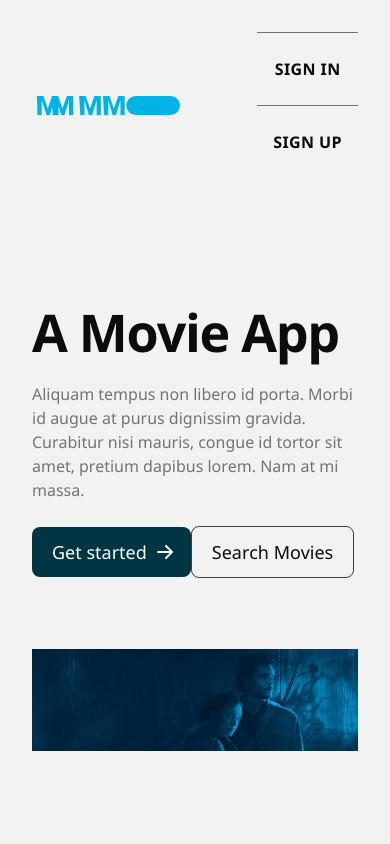
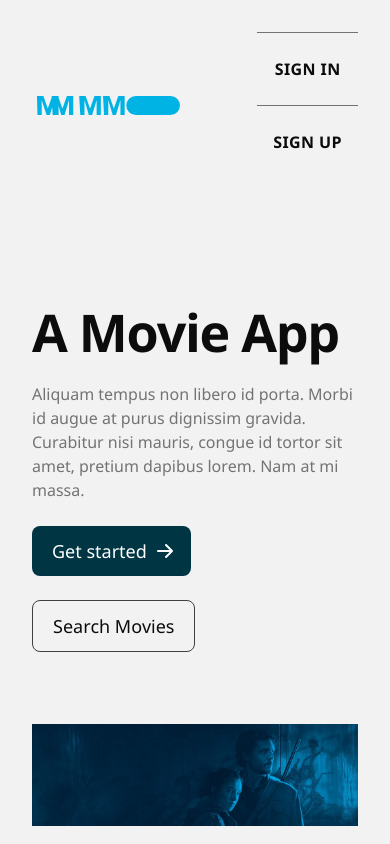
Before and after one commit to antoniofelices/movies, a React (Vite) app: page / in a window 390 px wide. Shown: the top 844 px of the page. Built offline with nearby package versions, Linux system fonts and the light colour scheme; no server answers.

Commit message:
Change links to button frontpage, refact button component

```diff
--- a/src/components/base/Button.tsx
+++ b/src/components/base/Button.tsx
@@ -7,6 +7,8 @@ const Button = ({
     text,
     url,
     variant,
+    icon,
+    orientationIcon,
     type = 'button',
 }: ButtonProps) => {
     const individualClasses = classes ? classes : ''
@@ -26,6 +28,34 @@ const Button = ({
                 type={type}
             >
                 {url ? <Link to={url}>{text}</Link> : <>{text}</>}
+                {icon && orientationIcon === 'right' && (
+                    <svg
+                        className="w-5 h-5 ml-2 -mr-1"
+                        fill="currentColor"
+                        viewBox="0 0 20 20"
+                        xmlns="http://www.w3.org/2000/svg"
+                    >
+                        <path
+                            fillRule="evenodd"
+                            d="M10.293 3.293a1 1 0 011.414 0l6 6a1 1 0 010 1.414l-6 6a1 1 0 01-1.414-1.414L14.586 11H3a1 1 0 110-2h11.586l-4.293-4.293a1 1 0 010-1.414z"
+                            clipRule="evenodd"
+                        ></path>
+                    </svg>
+                )}
+                {icon && orientationIcon === 'left' && (
+                    <svg
+                        className="w-3 h-3"
+                        fill="currentColor"
+                        viewBox="0 0 20 20"
+                        xmlns="http://www.w3.org/2000/svg"
+                    >
+                        <path
+                            fillRule="evenodd"
+                            d="M9.707 3.293a1 1 0 00-1.414 0l-6 6a1 1 0 000 1.414l6 6a1 1 0 001.414-1.414L5.414 11H17a1 1 0 100-2H5.414l4.293-4.293a1 1 0 000-1.414z"
+                            clipRule="evenodd"
+                        ></path>
+                    </svg>
+                )}
             </button>
         </>
     )
--- a/src/components/base/ButtonBack.tsx
+++ b/src/components/base/ButtonBack.tsx
@@ -6,9 +6,9 @@ const ButtonBack = () => {
     const backHandler = () => {
         router.history.back()
     }
+
     return (
         <button onClick={backHandler} className="flex gap-2 items-center mt-8">
-            {' '}
             <svg
                 className="w-3 h-3"
                 fill="currentColor"
--- a/src/components/base/ErrorApi.tsx
+++ b/src/components/base/ErrorApi.tsx
@@ -1,7 +1,9 @@
 const ErrorApi = ({ message }: { message: string }) => {
     return (
         <div className="grid h-screen place-items-center">
-            <h1>Sorry about this</h1>
+            <h1>
+                Sorry about this, but I'm afraid there is nothing more I can do.
+            </h1>
             <p>Error: {message}</p>
         </div>
     )
--- a/src/components/sections/Hero.tsx
+++ /dev/null
@@ -1,42 +0,0 @@
-import Button from '@components/base/Button'
-import type { HeroSectionProps } from '@/types/interfaces'
-
-const Hero = ({
-    classes,
-    content,
-    image,
-}: {
-    classes?: string
-    content: HeroSectionProps
-    image?: string
-}) => {
-    const individualClasses = classes ? classes : ''
-
-    return (
-        <section
-            id="hero"
-            className={`@container/header relative py-11 ${individualClasses}`}
-        >
-            <div className="hero-container grid lg:grid-cols-2 lg:gap-(--spacing-7) lg:text-center">
-                <div className="hero-text order-2 lg:order-1">
-                    <div className="flex justify-center gap-2 lg:justify-start">
-                        {content.textButton && (
-                            <Button
-                                type="button"
-                                classes={`lg:px-6`}
-                                text={content.textButton}
-                            />
-                        )}
-                    </div>
-                </div>
-                {image && (
-                    <figure className="hero-image order-1 lg:order-2">
-                        <img src={image} alt={content.altimage} />
-                    </figure>
-                )}
-            </div>
-        </section>
-    )
-}
-
-export default Hero
--- a/src/pages/Error.tsx
+++ b/src/pages/Error.tsx
@@ -1,20 +1,26 @@
 import Container from '@components/base/Container'
-import allData from '@/data/pages/error'
+import content from '@/data/pages/error'
 import pictureColleDelleFinestre from '@/assets/images/error404-finestre.webp'
 import { Link } from '@tanstack/react-router'
 
 function Error404() {
     return (
         <Container>
-            <img src={pictureColleDelleFinestre} alt={allData.altimage} />
+            <h1 className="max-w-2xl my-4 text-4xl font-extrabold tracking-tight leading-none md:text-5xl xl:text-6xl">
+                {content.title}
+            </h1>
+            <p className="max-w-2xl my-6 font-light text-gray-500 lg:mb-8 md:text-lg lg:text-xl dark:text-gray-400">
+                {content.textIntro}
+            </p>
             <ul>
                 <li>
                     <Link to="/">Front Page</Link>
                 </li>
                 <li>
-                    <Link to="/">Login</Link>
+                    <Link to="/sign-in">Login</Link>
                 </li>
             </ul>
+            <img src={pictureColleDelleFinestre} alt={content.altimage} />
         </Container>
     )
 }
--- a/src/pages/Index.tsx
+++ b/src/pages/Index.tsx
@@ -1,7 +1,7 @@
 import content from '@/data/pages/index'
 import Container from '@components/base/Container'
-import { Link } from '@tanstack/react-router'
 import imageRandom from '@/assets/images/the-last-of-us.webp'
+import Button from '@/components/base/Button'
 
 const Index = () => {
     return (
@@ -15,30 +15,18 @@ const Index = () => {
                         <p className="max-w-2xl my-6 font-light text-gray-500 lg:mb-8 md:text-lg lg:text-xl dark:text-gray-400">
                             {content.textIntro}
                         </p>
-                        <Link
-                            to="/sign-in"
-                            className="inline-flex items-center justify-center px-5 py-3 mb-6 lg:mb-0 lg:mr-3 text-base font-medium text-center text-white rounded-lg bg-blue-700 hover:bg-blue-500 focus:ring-4 focus:ring-blue-300 dark:focus:ring-blue-900"
-                        >
-                            {content.textButtonSignIn}
-                            <svg
-                                className="w-5 h-5 ml-2 -mr-1"
-                                fill="currentColor"
-                                viewBox="0 0 20 20"
-                                xmlns="http://www.w3.org/2000/svg"
-                            >
-                                <path
-                                    fillRule="evenodd"
-                                    d="M10.293 3.293a1 1 0 011.414 0l6 6a1 1 0 010 1.414l-6 6a1 1 0 01-1.414-1.414L14.586 11H3a1 1 0 110-2h11.586l-4.293-4.293a1 1 0 010-1.414z"
-                                    clipRule="evenodd"
-                                ></path>
-                            </svg>
-                        </Link>
-                        <Link
-                            to="/movie/list"
-                            className="inline-flex items-center justify-center px-5 py-3 text-base font-medium text-center text-gray-900 border border-gray-700 rounded-lg hover:bg-blue-300 focus:ring-4 focus:ring-gray-100 dark:text-white dark:border-gray-700 dark:hover:bg-blue-300 dark:hover:text-blue-900 dark:focus:ring-blue-300"
-                        >
-                            {content.textButtonMovieList}
-                        </Link>
+                        <Button
+                            url="/sign-in"
+                            classes="mr-4"
+                            text={content.textButtonSignIn}
+                            icon={true}
+                            orientationIcon="right"
+                        />
+                        <Button
+                            url="/movie/list"
+                            text={content.textButtonMovieList}
+                            variant="transparent"
+                        />
                     </div>
                 </div>
             </section>
--- a/src/pages/SingleMovie.tsx
+++ b/src/pages/SingleMovie.tsx
@@ -4,7 +4,6 @@ import ErrorApi from '@components/base/ErrorApi'
 import Container from '@components/base/Container'
 import Card from '@components/patterns/Card'
 import ButtonBack from '@components/base/ButtonBack'
-
 import { getSingleMovie, getCastMovie } from '@/services/moviesService'
 import { APIMOVIESIMAGESURL } from '@/config/config'
 import type { CastProps } from '@/types/interfaces'
--- a/src/types/interfaces.ts
+++ b/src/types/interfaces.ts
@@ -4,6 +4,8 @@ export interface ButtonProps extends ButtonHTMLAttributes<HTMLButtonElement> {
     classes?: string
     url?: string
     variant?: 'blue' | 'transparent'
+    icon?: boolean
+    orientationIcon?: 'right' | 'left'
 }
 
 export type CardsMovieProps = {
```
